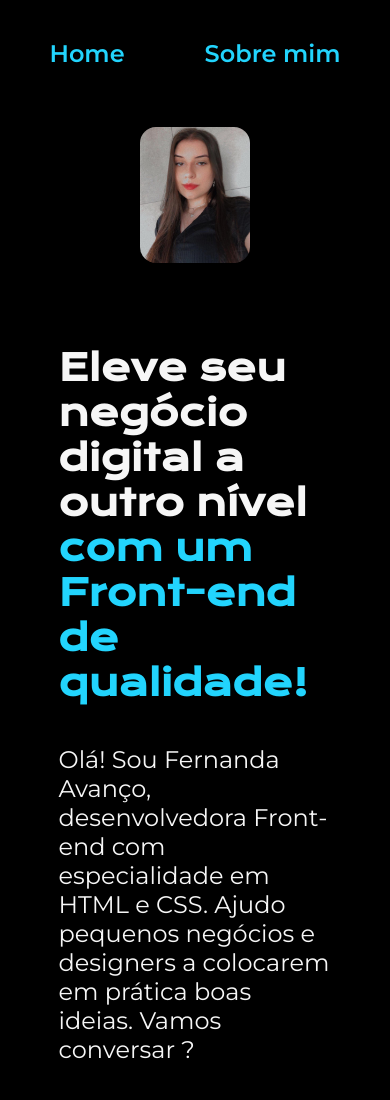
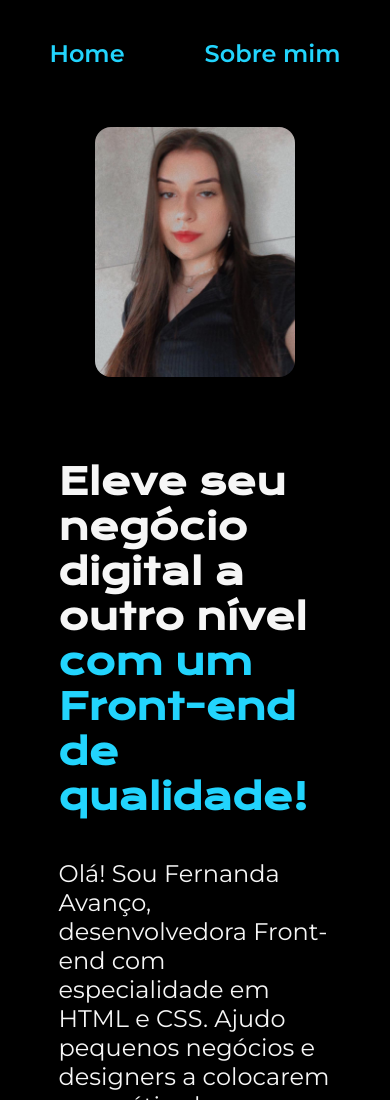
Before and after one commit to FernandaAvanco/primeiro-portifolio, a plain HTML site: page index.html in a window 390 px wide. Shown: the top 1100 px of the page. Drawn offline with nearby package versions, Linux system fonts and the light colour scheme.

Commit message:
Alterando a responsividade da imagem

```diff
--- a/styles/style.css
+++ b/styles/style.css
@@ -141,7 +141,7 @@ body {
     }
 
     .apresentacao__foto-dev {
-        max-width: 50%;
-        height: auto;
+        width: 200px;
+        height: 250px;
     }
 }
```
